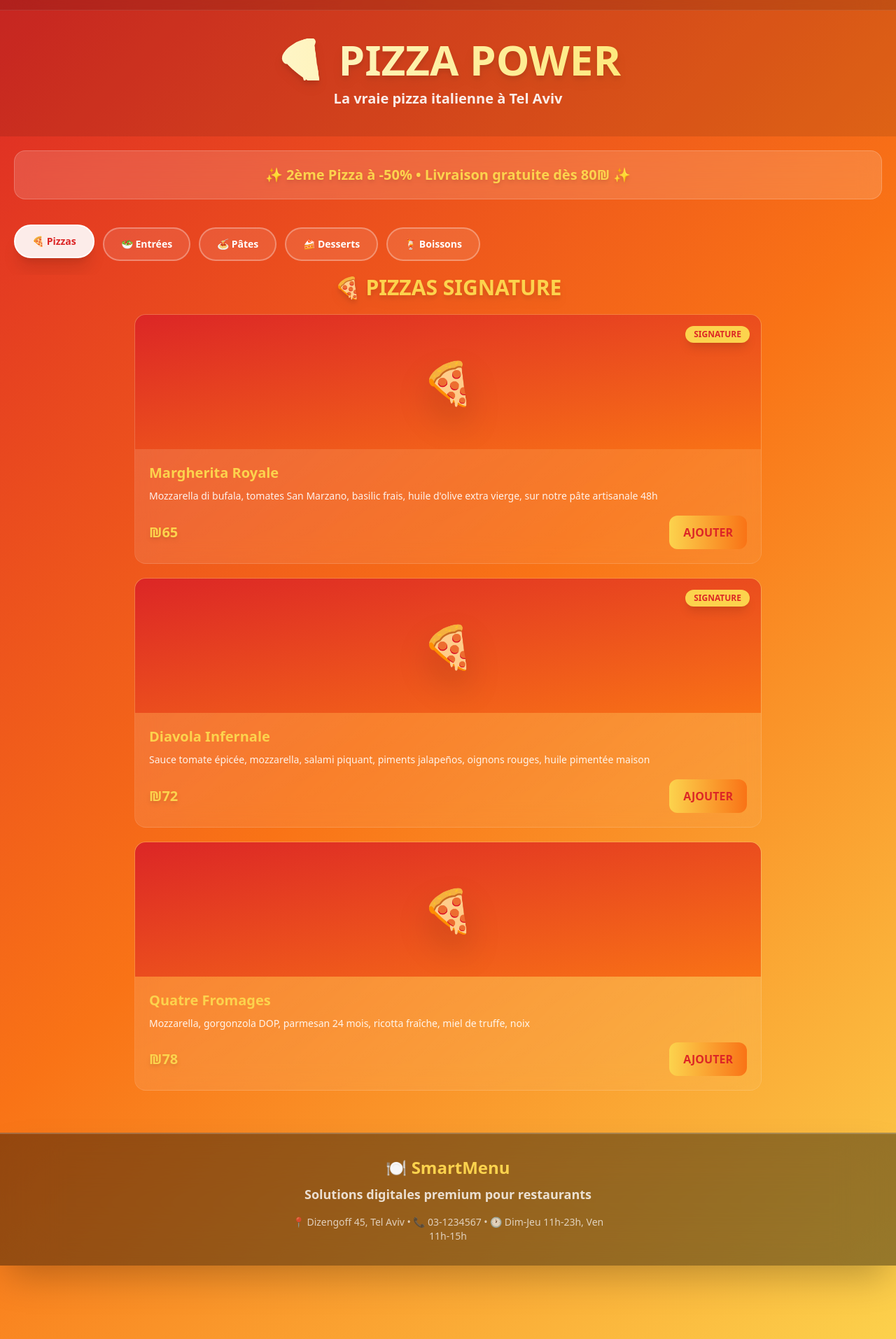
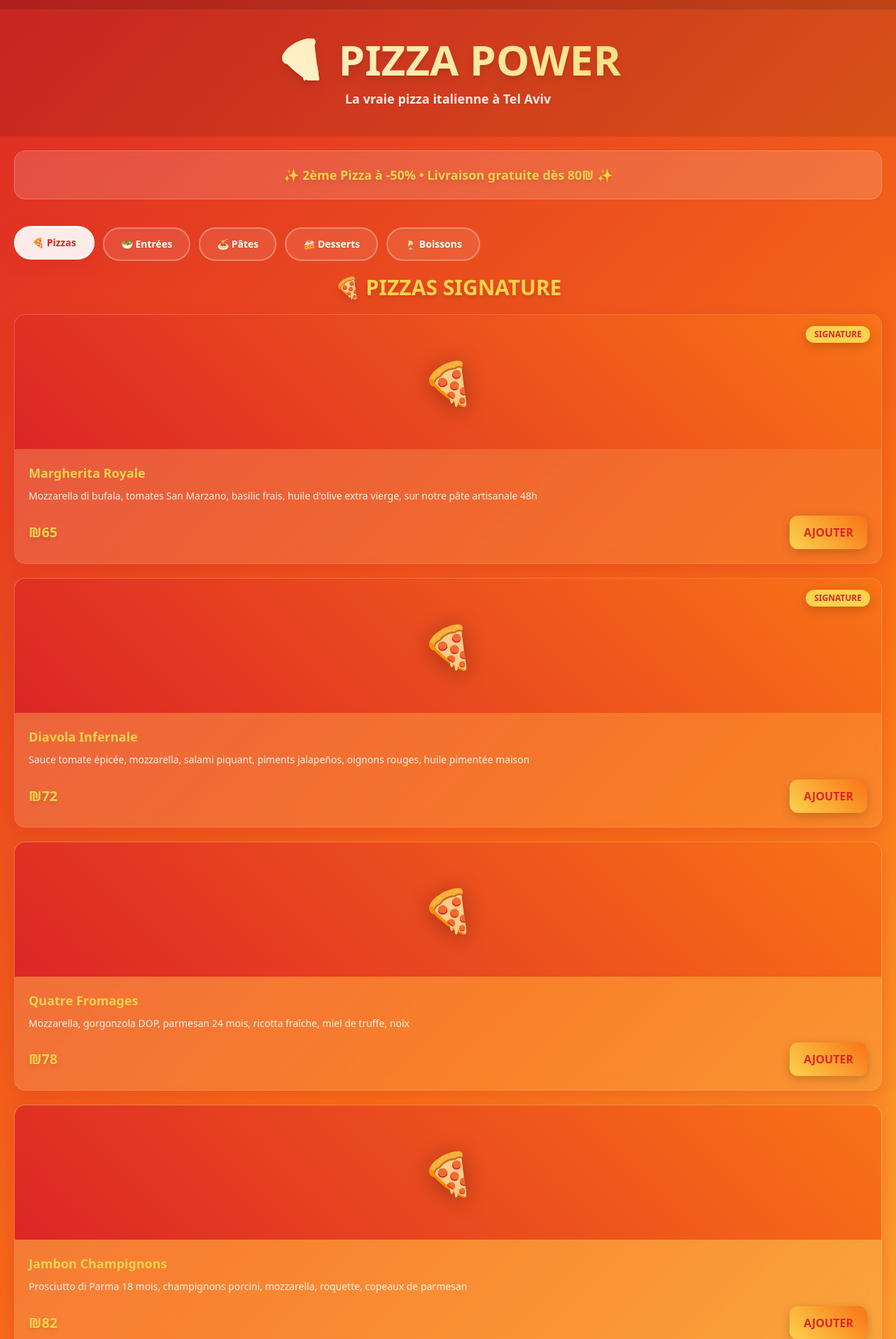
Before and after one commit to RaphHtech/smartmenu, a Next.js app: page /pizza-power in a window 1280 px wide. Shown: the part 66-1980 px from the top of the page at 70% size. Built offline with nearby package versions, Linux system fonts and the light colour scheme.

Commit message:
Update pizza-power.tsx

```diff
--- a/src/pages/pizza-power.tsx
+++ b/src/pages/pizza-power.tsx
@@ -5,14 +5,6 @@ interface CartItem {
   price: number
   quantity: number
   total: number
-}
-
-interface MenuItem {
-  name: string
-  description: string
-  price: number
-  emoji: string
-  signature?: boolean
 }
 
 export default function PizzaPowerPage() {
@@ -23,8 +15,11 @@ export default function PizzaPowerPage() {
   const [showOrderReview, setShowOrderReview] = useState(false)
   const [notification, setNotification] = useState<string | null>(null)
 
+  // TOUTES les données menu comme dans l'HTML
   const menuData = {
-    pizzas: [
+    pizzas: {
+      title: '🍕 PIZZAS SIGNATURE',
+      items: [
         {
           name: 'Margherita Royale',
           description: 'Mozzarella di bufala, tomates San Marzano, basilic frais, huile d\'olive extra vierge, sur notre pâte artisanale 48h',
@@ -44,9 +39,30 @@ export default function PizzaPowerPage() {
           description: 'Mozzarella, gorgonzola DOP, parmesan 24 mois, ricotta fraîche, miel de truffe, noix',
           price: 78,
           emoji: '🍕'
+        },
+        {
+          name: 'Jambon Champignons',
+          description: 'Prosciutto di Parma 18 mois, champignons porcini, mozzarella, roquette, copeaux de parmesan',
+          price: 82,
+          emoji: '🍕'
+        },
+        {
+          name: 'Végétarienne Suprême',
+          description: 'Aubergines grillées, courgettes, poivrons rouges, champignons, olives Kalamata, mozzarella, basilic',
+          price: 68,
+          emoji: '🍕'
+        },
+        {
+          name: 'Fruits de Mer',
+          description: 'Crevettes, calamars, moules, tomates cerises, ail, persil, huile d\'olive, sans fromage',
+          price: 85,
+          emoji: '🍕'
         }
-    ],
-    entrees: [
+      ]
+    },
+    entrees: {
+      title: '🥗 ENTRÉES',
+      items: [
         {
           name: 'Antipasti Misto',
           description: 'Sélection de charcuteries italiennes, fromages vieillis, olives marinées, légumes grillés',
@@ -54,6 +70,40 @@ export default function PizzaPowerPage() {
           emoji: '🥗'
         }
       ]
+    },
+    pates: {
+      title: '🍝 PÂTES FRAÎCHES',
+      items: [
+        {
+          name: 'Carbonara Classique',
+          description: 'Spaghetti, guanciale, œufs fermiers, pecorino romano, poivre noir fraîchement moulu',
+          price: 62,
+          emoji: '🍝'
+        }
+      ]
+    },
+    desserts: {
+      title: '🍰 DESSERTS',
+      items: [
+        {
+          name: 'Tiramisu Maison',
+          description: 'Mascarpone, café expresso, cacao pur, biscuits savoiardi, rhum arrangé',
+          price: 32,
+          emoji: '🍰'
+        }
+      ]
+    },
+    boissons: {
+      title: '🍹 BOISSONS',
+      items: [
+        {
+          name: 'Chianti Classico',
+          description: 'Vin rouge toscan, bouteille 750ml, notes de cerise et épices',
+          price: 120,
+          emoji: '🍷'
+        }
+      ]
+    }
   }
 
   const categories = [
@@ -137,29 +187,45 @@ export default function PizzaPowerPage() {
     return cartItem?.quantity || 0
   }
 
-  const currentMenu = menuData[activeCategory as keyof typeof menuData] || []
+  const currentCategoryData = menuData[activeCategory as keyof typeof menuData]
 
   return (
     <div
-      className="min-h-screen text-white pb-36"
+      className="min-h-screen text-white"
       style={{
-        background: 'linear-gradient(135deg, #DC2626 0%, #F97316 50%, #FCD34D 100%)'
+        background: 'linear-gradient(135deg, #DC2626 0%, #F97316 50%, #FCD34D 100%)',
+        paddingBottom: '140px'
       }}
     >
       {/* Header */}
-      <header className="sticky top-0 z-50 bg-black/20 backdrop-blur-xl border-b border-white/10 px-5 py-4">
+      <header
+        className="sticky top-0 z-50 px-5 py-4"
+        style={{
+          background: 'rgba(0,0,0,0.2)',
+          backdropFilter: 'blur(10px)',
+          borderBottom: '1px solid rgba(255,255,255,0.1)'
+        }}
+      >
         <div className="flex items-center justify-between">
-          <div className="flex items-center gap-2 font-bold text-xl" style={{ color: '#FCD34D' }}>
+          <div className="text-xl font-bold" style={{ color: '#FCD34D' }}>
             🍽️ SmartMenu
           </div>
-          <h1 className="flex-1 text-center text-xl md:text-2xl font-black bg-gradient-to-r from-white to-yellow-300 bg-clip-text text-transparent">
+          <h1
+            className="flex-1 text-center text-lg md:text-2xl font-black"
+            style={{
+              background: 'linear-gradient(45deg, #FFFFFF, #FCD34D)',
+              WebkitBackgroundClip: 'text',
+              WebkitTextFillColor: 'transparent'
+            }}
+          >
             PIZZA POWER
           </h1>
           <button
-            className="px-4 md:px-5 py-3 rounded-full font-bold hover:transform hover:-translate-y-1 hover:shadow-xl transition-all duration-300 min-h-[44px] text-sm md:text-base"
+            className="px-5 py-3 rounded-full font-bold transition-all duration-300"
             style={{
               backgroundColor: '#FCD34D',
-              color: '#DC2626'
+              color: '#DC2626',
+              minHeight: '44px'
             }}
             onClick={() => showNotification('📞 Appel du serveur...', 4000)}
           >
@@ -169,18 +235,32 @@ export default function PizzaPowerPage() {
       </header>
 
       {/* Hero Section */}
-      <section className="text-center py-10 px-5 bg-black/10">
-        <h1 className="text-4xl md:text-6xl font-black mb-3 bg-gradient-to-r from-white to-yellow-300 bg-clip-text text-transparent drop-shadow-lg">
+      <section className="text-center py-10 px-5" style={{ background: 'rgba(0,0,0,0.1)' }}>
+        <h1
+          className="text-4xl md:text-6xl font-black mb-3 drop-shadow-lg"
+          style={{
+            background: 'linear-gradient(45deg, #FFFFFF, #FCD34D)',
+            WebkitBackgroundClip: 'text',
+            WebkitTextFillColor: 'transparent'
+          }}
+        >
           🍕 PIZZA POWER
         </h1>
-        <p className="text-lg md:text-xl font-semibold opacity-90">
+        <p className="text-lg font-semibold opacity-90">
           La vraie pizza italienne à Tel Aviv
         </p>
       </section>
 
       {/* Promo Section */}
-      <section className="mx-5 my-5 bg-white/15 backdrop-blur-lg rounded-2xl p-5 text-center border border-white/20">
-        <div className="text-lg md:text-xl font-bold drop-shadow-md" style={{ color: '#FCD34D' }}>
+      <section
+        className="mx-5 my-5 rounded-2xl p-5 text-center border"
+        style={{
+          background: 'rgba(255,255,255,0.15)',
+          backdropFilter: 'blur(10px)',
+          borderColor: 'rgba(255,255,255,0.2)'
+        }}
+      >
+        <div className="text-lg font-bold drop-shadow-md" style={{ color: '#FCD34D' }}>
           ✨ 2ème Pizza à -50% • Livraison gratuite dès 80₪ ✨
         </div>
       </section>
@@ -191,12 +271,20 @@ export default function PizzaPowerPage() {
           <button
             key={category.id}
             onClick={() => setActiveCategory(category.id)}
-            className={`px-4 md:px-6 py-3 rounded-full font-semibold text-sm whitespace-nowrap transition-all duration-300 border-2 min-h-[44px] ${
+            className={`px-6 py-3 rounded-full font-semibold text-sm whitespace-nowrap transition-all duration-300 border-2 ${
               activeCategory === category.id
-                ? 'bg-white/90 border-white transform -translate-y-1 shadow-xl'
-                : 'bg-white/10 text-white border-white/30 hover:bg-white/20'
+                ? 'transform -translate-y-0.5'
+                : ''
             }`}
-            style={activeCategory === category.id ? { color: '#DC2626' } : {}}
+            style={{
+              background: activeCategory === category.id
+                ? 'rgba(255,255,255,0.9)'
+                : 'rgba(255,255,255,0.1)',
+              color: activeCategory === category.id ? '#DC2626' : 'white',
+              borderColor: activeCategory === category.id ? 'white' : 'rgba(255,255,255,0.3)',
+              minHeight: '44px',
+              boxShadow: activeCategory === category.id ? '0 8px 25px rgba(220, 38, 38, 0.3)' : 'none'
+            }}
           >
             {category.label}
           </button>
@@ -206,21 +294,31 @@ export default function PizzaPowerPage() {
       {/* Menu Section */}
       <section className="px-5 pb-5">
         <h2 className="text-2xl md:text-3xl font-black text-center mb-5 drop-shadow-lg" style={{ color: '#FCD34D' }}>
-          🍕 PIZZAS SIGNATURE
+          {currentCategoryData.title}
         </h2>
 
-        <div className="grid gap-5 max-w-4xl mx-auto">
-          {currentMenu.map((item) => {
+        <div className="grid gap-5">
+          {currentCategoryData.items.map((item) => {
             const quantity = getItemQuantity(item.name)
 
             return (
-              <article key={item.name} className="bg-gradient-to-br from-white/15 to-white/5 backdrop-blur-lg rounded-2xl overflow-hidden border border-white/10 hover:transform hover:-translate-y-2 hover:shadow-2xl transition-all duration-300 relative group">
+              <article
+                key={item.name}
+                className="rounded-2xl overflow-hidden border transition-all duration-300 hover:transform hover:-translate-y-2 relative group"
+                style={{
+                  background: 'linear-gradient(135deg, rgba(255,255,255,0.15), rgba(255,255,255,0.05))',
+                  borderColor: 'rgba(255,255,255,0.1)',
+                  backdropFilter: 'blur(10px)',
+                  boxShadow: '0 8px 25px rgba(220, 38, 38, 0.3)'
+                }}
+              >
                 {item.signature && (
                   <div
-                    className="absolute top-4 right-4 px-3 py-1 rounded-full text-xs font-bold z-10 shadow-lg"
+                    className="absolute top-4 right-4 px-3 py-1 rounded-full text-xs font-bold z-10"
                     style={{
                       backgroundColor: '#FCD34D',
-                      color: '#DC2626'
+                      color: '#DC2626',
+                      boxShadow: '0 4px 15px rgba(0,0,0,0.2)'
                     }}
                   >
                     SIGNATURE
@@ -231,32 +329,38 @@ export default function PizzaPowerPage() {
                 <div
                   className="h-48 flex items-center justify-center relative overflow-hidden"
                   style={{
-                    background: 'linear-gradient(to bottom right, #DC2626, #F97316)'
+                    background: 'linear-gradient(45deg, #DC2626, #F97316)'
                   }}
                 >
-                  <div className="text-6xl drop-shadow-2xl group-hover:scale-110 transition-transform duration-300">
+                  <div className="text-6xl group-hover:scale-110 transition-transform duration-300" style={{ filter: 'drop-shadow(0 4px 15px rgba(0,0,0,0.3))' }}>
                     {item.emoji}
                   </div>
                 </div>
 
                 {/* Content */}
                 <div className="p-5">
-                  <h3 className="text-lg md:text-xl font-bold mb-2" style={{ color: '#FCD34D' }}>
+                  <h3 className="text-lg font-bold mb-2" style={{ color: '#FCD34D' }}>
                     {item.name}
                   </h3>
                   <p className="text-sm opacity-90 mb-4 leading-relaxed">
                     {item.description}
                   </p>
 
-                  {/* Prix + Actions - CENTRÉ mobile */}
-                  <div className="flex flex-col gap-3 md:flex-row md:justify-between md:items-center">
-                    <span className="text-xl font-black drop-shadow-md text-center md:text-left" style={{ color: '#FCD34D' }}>
+                  {/* Footer - RESPONSIVE comme HTML */}
+                  <div className="flex justify-between items-center gap-4 mobile:flex-col mobile:gap-3">
+                    <span className="text-xl font-black drop-shadow-md" style={{ color: '#FCD34D' }}>
                       ₪{item.price}
                     </span>
 
-                    <div className="flex justify-center md:justify-end">
+                    <div className="flex items-center gap-3">
                       {quantity > 0 ? (
-                        <div className="flex items-center gap-3 bg-white/10 rounded-full px-4 py-2 border border-white/20">
+                        <div
+                          className="flex items-center gap-3 rounded-full px-4 py-2 border"
+                          style={{
+                            background: 'rgba(255,255,255,0.1)',
+                            borderColor: 'rgba(255,255,255,0.2)'
+                          }}
+                        >
                           <button
                             onClick={() => updateCartItem(item.name, quantity - 1)}
                             className="w-8 h-8 rounded-full font-bold flex items-center justify-center hover:scale-110 transition-transform"
@@ -284,10 +388,12 @@ export default function PizzaPowerPage() {
                       ) : (
                         <button
                           onClick={() => addToCart(item.name, item.price)}
-                          className="px-5 py-3 rounded-xl font-bold hover:transform hover:-translate-y-1 hover:shadow-xl transition-all duration-300 min-h-[44px]"
+                          className="px-5 py-3 rounded-xl font-bold hover:transform hover:-translate-y-1 hover:shadow-xl transition-all duration-300"
                           style={{
-                            background: 'linear-gradient(to right, #FCD34D, #F97316)',
-                            color: '#DC2626'
+                            background: 'linear-gradient(45deg, #FCD34D, #F97316)',
+                            color: '#DC2626',
+                            minHeight: '44px',
+                            boxShadow: '0 4px 15px rgba(0,0,0,0.2)'
                           }}
                         >
                           AJOUTER
@@ -303,31 +409,48 @@ export default function PizzaPowerPage() {
       </section>
 
       {/* Footer */}
-      <footer className="bg-black/40 backdrop-blur-2xl p-6 md:p-8 text-center mt-10 border-t-2 border-white/20 shadow-2xl">
-        <div className="flex items-center justify-center gap-2 font-bold text-xl md:text-2xl mb-2" style={{ color: '#FCD34D' }}>
+      <footer
+        className="p-8 text-center mt-10 border-t-2"
+        style={{
+          background: 'rgba(0,0,0,0.4)',
+          backdropFilter: 'blur(15px)',
+          borderColor: 'rgba(255,255,255,0.2)',
+          boxShadow: '0 -8px 25px rgba(0,0,0,0.3)'
+        }}
+      >
+        <div className="text-2xl font-bold mb-2" style={{ color: '#FCD34D' }}>
           🍽️ SmartMenu
         </div>
-        <div className="text-base md:text-lg font-semibold opacity-80 mb-4">
+        <div className="text-lg font-semibold opacity-80 mb-4">
           Solutions digitales premium pour restaurants
         </div>
-        <div className="text-xs md:text-sm opacity-70 leading-relaxed max-w-md mx-auto">
+        <div className="text-sm opacity-70 leading-relaxed">
           📍 Dizengoff 45, Tel Aviv • 📞 03-1234567 • 🕐 Dim-Jeu 11h-23h, Ven 11h-15h
         </div>
       </footer>
 
-      {/* Panier Flottant */}
+      {/* Panier Flottant - SEULEMENT si cartCount > 0 */}
       {cartCount > 0 && (
-        <div className="fixed bottom-5 left-5 right-5 bg-black/90 backdrop-blur-2xl rounded-2xl p-4 md:p-5 flex flex-col sm:flex-row items-center justify-between shadow-2xl border border-white/10 z-40 gap-3 sm:gap-0">
-          <div className="font-bold text-base md:text-lg" style={{ color: '#FCD34D' }}>
+        <div
+          className="fixed bottom-5 left-5 right-5 rounded-2xl p-5 flex justify-between items-center shadow-2xl border z-50"
+          style={{
+            background: 'rgba(0,0,0,0.9)',
+            backdropFilter: 'blur(15px)',
+            borderColor: 'rgba(255,255,255,0.1)'
+          }}
+        >
+          <div className="font-bold text-lg" style={{ color: '#FCD34D' }}>
             🛒 Commandes ({cartCount}) - ₪{cartTotal.toFixed(2)}
           </div>
 
           <button
             onClick={() => setShowOrderReview(true)}
-            className="px-6 py-3 rounded-xl font-bold hover:transform hover:-translate-y-1 hover:shadow-xl transition-all duration-300 min-h-[48px] w-full sm:w-auto"
+            className="px-6 py-3 rounded-xl font-bold hover:transform hover:-translate-y-1 hover:shadow-xl transition-all duration-300"
             style={{
-              background: 'linear-gradient(to right, #FCD34D, #F97316)',
-              color: '#DC2626'
+              background: 'linear-gradient(45deg, #FCD34D, #F97316)',
+              color: '#DC2626',
+              minHeight: '48px',
+              boxShadow: '0 4px 15px rgba(0,0,0,0.2)'
             }}
           >
             VOIR COMMANDE
@@ -338,9 +461,9 @@ export default function PizzaPowerPage() {
       {/* Notification */}
       {notification && (
         <div
-          className="fixed top-5 right-5 p-4 md:p-5 rounded-xl font-bold max-w-sm shadow-2xl z-50"
+          className="fixed top-5 right-5 p-5 rounded-xl font-bold max-w-sm shadow-2xl z-50"
           style={{
-            background: 'linear-gradient(to right, #FCD34D, #F97316)',
+            background: 'linear-gradient(45deg, #FCD34D, #F97316)',
             color: '#DC2626',
             animation: 'slideIn 0.3s ease-out'
           }}
@@ -352,7 +475,7 @@ export default function PizzaPowerPage() {
           >
             ×
           </button>
-          <div className="pr-6 text-sm md:text-base">
+          <div className="pr-6">
             {notification}
           </div>
         </div>
@@ -360,50 +483,59 @@ export default function PizzaPowerPage() {
 
       {/* Modal Révision (simplifié) */}
       {showOrderReview && (
-        <div className="fixed inset-0 bg-black/80 backdrop-blur-sm flex items-center justify-center z-50 p-5">
+        <div className="fixed inset-0 bg-black bg-opacity-80 flex items-center justify-center z-50 p-5" style={{ backdropFilter: 'blur(5px)' }}>
           <div
-            className="rounded-3xl p-6 md:p-8 max-w-lg w-full max-h-[80vh] overflow-y-auto shadow-2xl border-2 border-white/20"
+            className="rounded-3xl p-8 max-w-lg w-full max-h-4/5 overflow-y-auto shadow-2xl border-2"
             style={{
-              background: 'linear-gradient(135deg, #DC2626 0%, #F97316 50%, #FCD34D 100%)'
+              background: 'linear-gradient(135deg, #DC2626 0%, #F97316 50%, #FCD34D 100%)',
+              borderColor: 'rgba(255,255,255,0.2)'
             }}
           >
             <div className="text-center mb-6">
-              <h3 className="text-xl md:text-2xl font-black drop-shadow-lg" style={{ color: '#FCD34D' }}>
+              <h3 className="text-2xl font-black drop-shadow-lg" style={{ color: '#FCD34D' }}>
                 📋 RÉVISION DE VOTRE COMMANDE
               </h3>
             </div>
 
             <div className="space-y-4 mb-5">
               {cart.map((item, index) => (
-                <div key={index} className="flex items-center justify-between gap-4 py-4 border-b border-white/20">
+                <div key={index} className="flex items-center justify-between gap-4 py-4 border-b" style={{ borderColor: 'rgba(255,255,255,0.2)' }}>
                   <span className="font-bold text-white flex-1">{item.name}</span>
                   <span className="font-bold text-white">x{item.quantity}</span>
-                  <span className="font-black min-w-[80px] text-right" style={{ color: '#FCD34D' }}>
+                  <span className="font-black min-w-20 text-right" style={{ color: '#FCD34D' }}>
                     ₪{item.total.toFixed(2)}
                   </span>
                 </div>
               ))}
             </div>
 
-            <div className="text-center py-5 border-t-2 border-white/30 bg-black/30 rounded-xl mb-5">
+            <div
+              className="text-center py-5 border-t-2 rounded-xl mb-5"
+              style={{
+                borderColor: 'rgba(255,255,255,0.3)',
+                background: 'rgba(0,0,0,0.3)'
+              }}
+            >
               <div className="text-xl font-black text-white drop-shadow-lg">
                 TOTAL: <span style={{ color: '#FCD34D' }}>₪{cartTotal.toFixed(2)}</span>
               </div>
             </div>
 
-            <div className="flex flex-col sm:flex-row gap-4 justify-center">
+            <div className="flex gap-4 justify-center">
               <button
                 onClick={() => setShowOrderReview(false)}
-                className="bg-transparent text-white border-2 border-white px-6 py-3 rounded-xl font-bold hover:bg-white/10 transition-all min-h-[48px]"
+                className="bg-transparent text-white border-2 border-white px-6 py-3 rounded-xl font-bold hover:bg-white hover:bg-opacity-10 transition-all"
+                style={{ minHeight: '48px' }}
               >
                 ← MODIFIER
               </button>
               <button
                 onClick={confirmOrder}
-                className="px-6 py-3 rounded-xl font-bold hover:transform hover:-translate-y-1 hover:shadow-xl transition-all duration-300 min-h-[48px]"
+                className="px-6 py-3 rounded-xl font-bold hover:transform hover:-translate-y-1 hover:shadow-xl transition-all duration-300"
                 style={{
-                  background: 'linear-gradient(to right, #FCD34D, #F97316)',
-                  color: '#DC2626'
+                  background: 'linear-gradient(45deg, #FCD34D, #F97316)',
+                  color: '#DC2626',
+                  minHeight: '48px'
                 }}
               >
                 CONFIRMER COMMANDE
@@ -418,6 +550,15 @@ export default function PizzaPowerPage() {
           from { transform: translateX(100%); opacity: 0; }
           to { transform: translateX(0); opacity: 1; }
         }
+
+        @media (max-width: 768px) {
+          .mobile\\:flex-col {
+            flex-direction: column;
+          }
+          .mobile\\:gap-3 {
+            gap: 0.75rem;
+          }
+        }
       `}</style>
     </div>
   )
```
Lines whose indentation alone changed are shown as unchanged.
